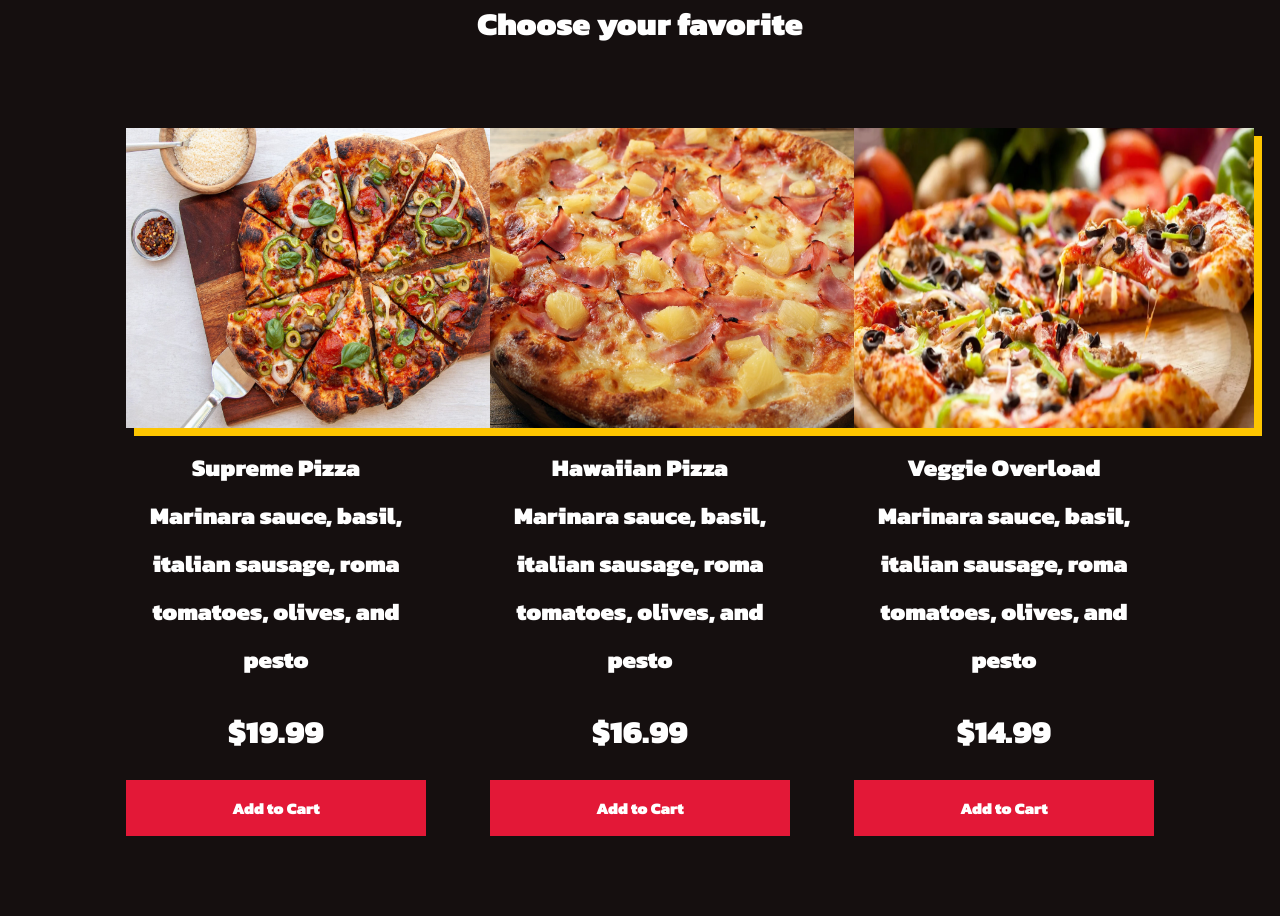
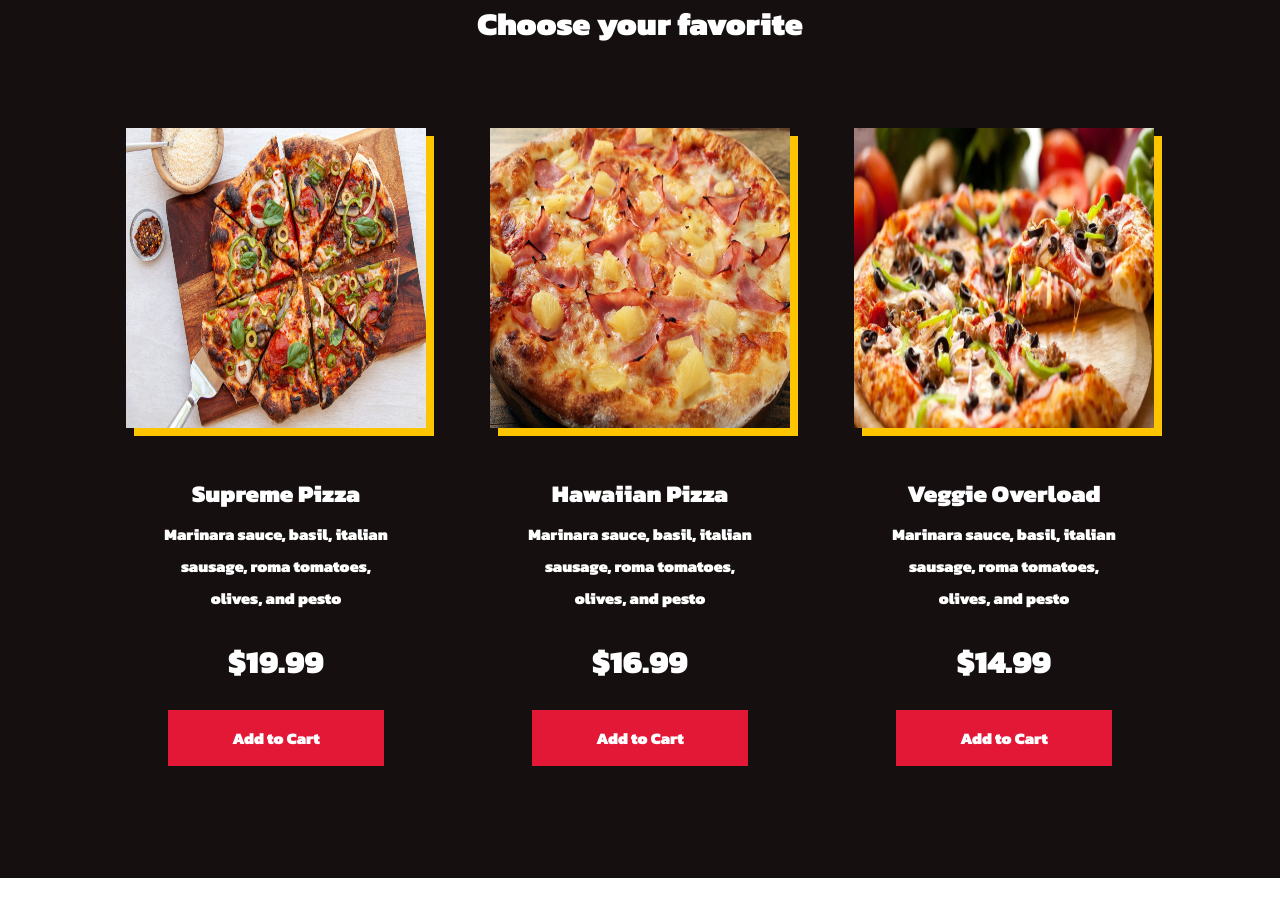
Before and after one commit to Jonghan-park/React_pizza, a React (Create React App) app in the folder front-pizza/: page / in a window 1280 px wide. Shown: the part 880-1796 px from the top of the page. After the commit the page ends 1758 px from the top, so only its background shows below. Built offline with nearby package versions, Linux system fonts and the light colour scheme.

Commit message:
Update image align

```diff
--- a/front-pizza/src/components/Products/ProductsEelements.js
+++ b/front-pizza/src/components/Products/ProductsEelements.js
@@ -8,10 +8,8 @@ export const ProductsContainer = styled.div`
   color: #fff;
 `
 export const ProductWrapper = styled.div`
-  font-size: 1.5rem;
   display: flex;
   flex-wrap: wrap;
-  flex-direction: row;
   justify-content: center;
   margin: 0 auto;
 `
@@ -25,7 +23,7 @@ export const ProductCard = styled.div`
 export const ProductImg = styled.img`
   height: 300px;
   min-width: 300px;
-  max-width: 400px;
+  max-width: 100%;
   box-shadow: 8px 8px #fdc500;
 `
 
@@ -44,6 +42,8 @@ export const ProductInfo = styled.div`
 display: flex;
 flex-direction: column;
 justify-content: center;
+align-items: center;
+padding: 2rem;
 text-align: center;
 `
 
```
